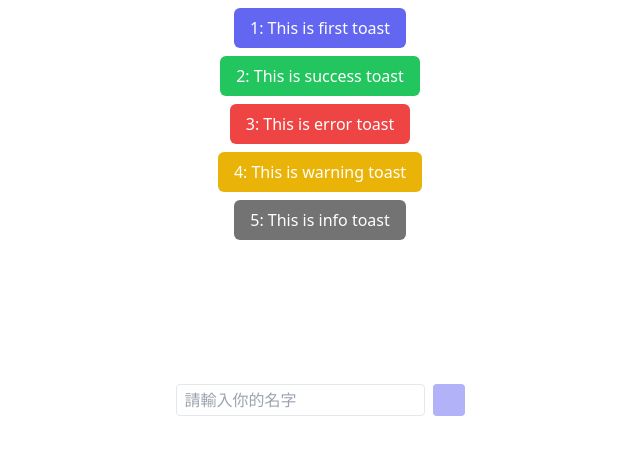
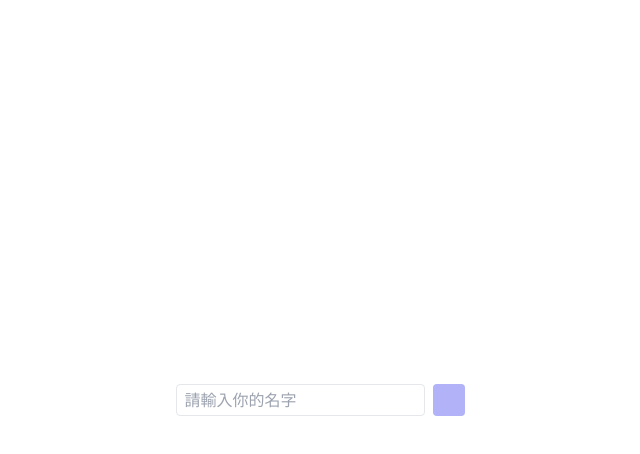
Before and after one commit to shezimanor/ry-hangout-app-client, a Vue app: page / in a window 1280 px wide. Shown: the top 454 px of the page, without its empty margins (320-960 px from the left). Built offline with nearby package versions, Linux system fonts and the light colour scheme.

Commit message:
update: optimize the functionality of toast

```diff
--- a/src/components/ui/AppToast.vue
+++ b/src/components/ui/AppToast.vue
@@ -36,5 +36,5 @@ onBeforeUnmount(() => {
 </script>
 
 <template>
-  <div class="toast-container__item" :class="[typeClass]">{{ toast.id }}: {{ toast.content }}</div>
+  <div class="toast-container__item" :class="[typeClass]">{{ toast.content }}</div>
 </template>
--- a/src/components/ui/AppToastContainer.vue
+++ b/src/components/ui/AppToastContainer.vue
@@ -9,8 +9,26 @@ const { toasts } = toastStore;
 
 <template>
   <div class="toast-container">
-    <TransitionGroup tag="div" name="slide-down-in" class="toast-container__list">
+    <TransitionGroup tag="div" name="toast-list" class="toast-container__list">
       <AppToast v-for="toast in toasts" :key="toast.id" :toast="toast" />
     </TransitionGroup>
   </div>
 </template>
+
+<style lang="scss" scoped>
+.toast-list-move,
+.toast-list-enter-active,
+.toast-list-leave-active {
+  transition:
+    transform 0.5s ease-out,
+    opacity 0.5s ease-out;
+}
+.toast-list-enter-from,
+.toast-list-leave-to {
+  opacity: 0;
+  transform: translateY(-30px);
+}
+.toast-list-leave-active {
+  position: absolute;
+}
+</style>
--- a/src/scss/main.scss
+++ b/src/scss/main.scss
@@ -32,19 +32,19 @@
     .toast-container__item {
       @apply rounded-md bg-neutral-800 px-4 py-2 text-white;
       &.toast--primary {
-        @apply bg-indigo-500;
+        @apply bg-indigo-400;
       }
       &.toast--success {
-        @apply bg-green-500;
+        @apply bg-emerald-400;
       }
       &.toast--error {
-        @apply bg-red-500;
+        @apply bg-rose-400;
       }
       &.toast--warning {
-        @apply bg-yellow-500;
+        @apply bg-yellow-400;
       }
       &.toast--info {
-        @apply bg-neutral-500;
+        @apply bg-neutral-400;
       }
     }
   }
--- a/src/stores/toastStore.ts
+++ b/src/stores/toastStore.ts
@@ -7,38 +7,7 @@ import type { Toast } from '@/types';
 let nextId = 1;
 
 export default defineStore('toastStore', () => {
-  const toasts = ref<Toast[]>([
-    {
-      id: 1,
-      type: 'primary',
-      timeout: 50000,
-      content: 'This is first toast'
-    },
-    {
-      id: 2,
-      type: 'success',
-      timeout: 50000,
-      content: 'This is success toast'
-    },
-    {
-      id: 3,
-      type: 'error',
-      timeout: 50000,
-      content: 'This is error toast'
-    },
-    {
-      id: 4,
-      type: 'warning',
-      timeout: 50000,
-      content: 'This is warning toast'
-    },
-    {
-      id: 5,
-      type: 'info',
-      timeout: 50000,
-      content: 'This is info toast'
-    }
-  ]);
+  const toasts = ref<Toast[]>([]);
 
   function addToast(ToastToAdd: Toast) {
     toasts.value.push({
```
